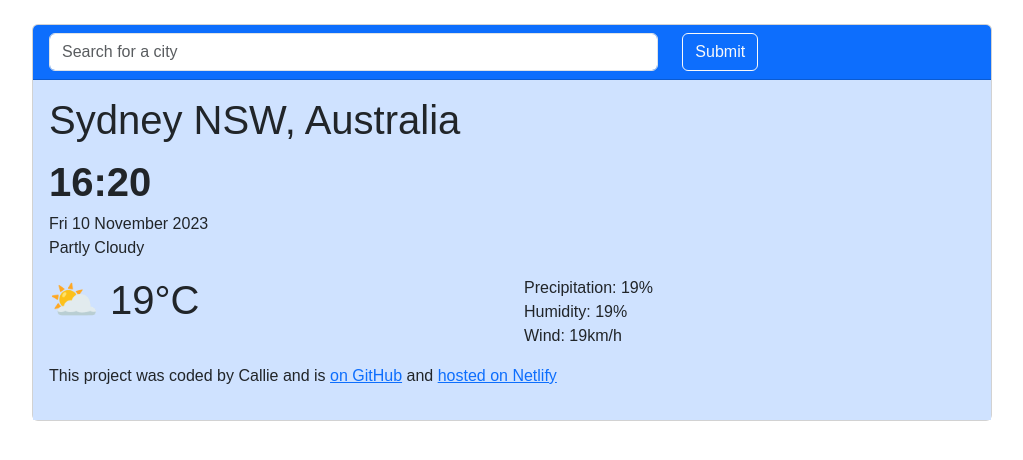
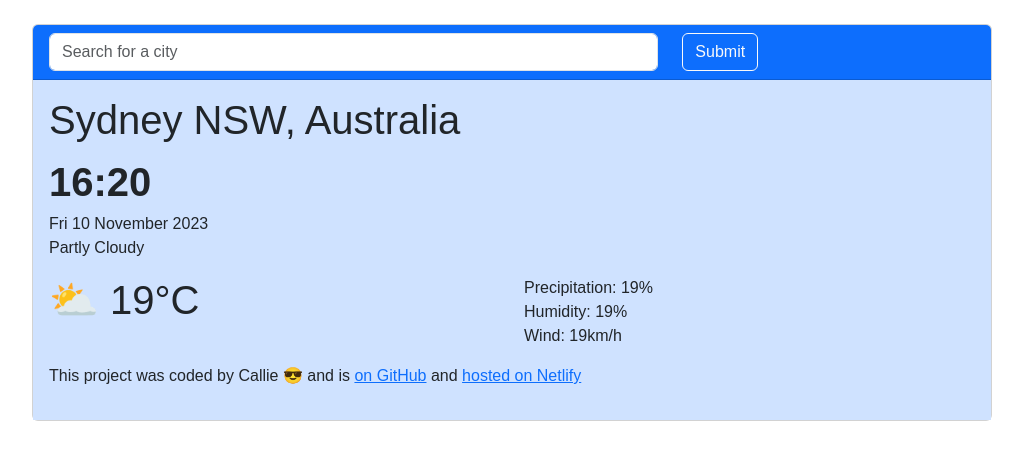
Before and after one commit to Callietron300/She-Codes-Weather-Project, a website built with Parcel: page index.html in a window 1280 px wide. Shown: the whole page, without its empty margins (128-1151 px from the left). Built offline with nearby package versions, Linux system fonts and the light colour scheme.

Commit message:
added an emoji for coolness

```diff
--- a/index.html
+++ b/index.html
@@ -53,7 +53,7 @@
                   Wind: <span id="wind">19</span>km/h
                 </p>
               </div>
-              <p>          This project was coded by Callie
+              <p>          This project was coded by Callie 😎
                 and is
                 <a
                   href="https://github.com/Callietron300/She-Codes-Weather-Project"
```
